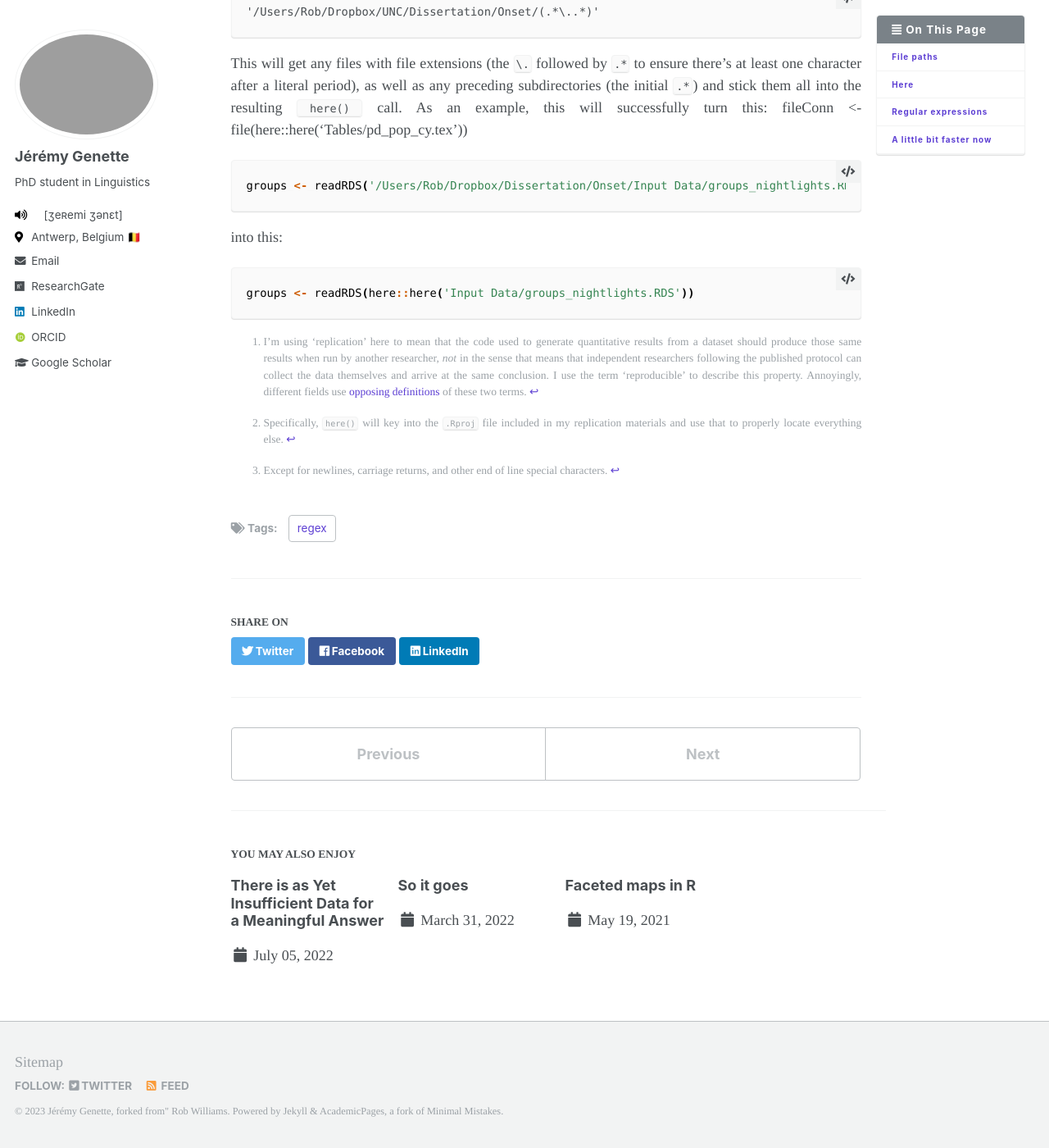
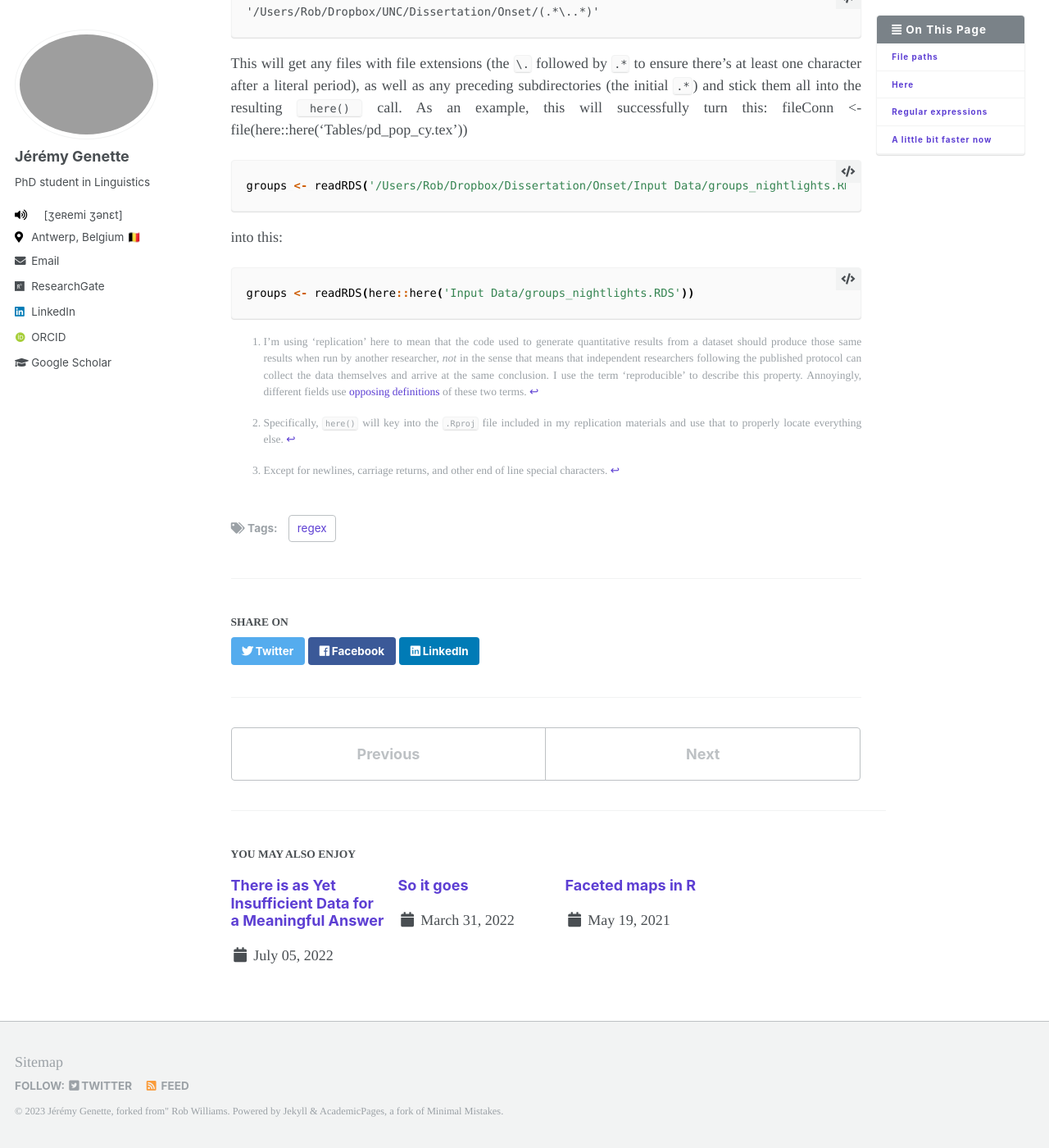
Before and after one commit to jgenette/jgenette.github.io, a Jekyll site: the page built from _posts/2021-07-01-rstudio-regex.md, in a window 1280 px wide and 1400 px high, scrolled down 3571 px. Shown: the whole window at 82% size. Built offline with Jekyll 4.4.1, drawn with Linux system fonts in a browser that asks for light colours; some web fonts are replaced.

Commit message:
Update _archive.scss

```diff
--- a/_sass/_archive.scss
+++ b/_sass/_archive.scss
@@ -106,6 +106,7 @@
   .archive__item-title {
     margin-top: 0.5em;
     font-size: $type-size-5;
+    color: $link-color;
   }
 
   .archive__item-excerpt {
```
